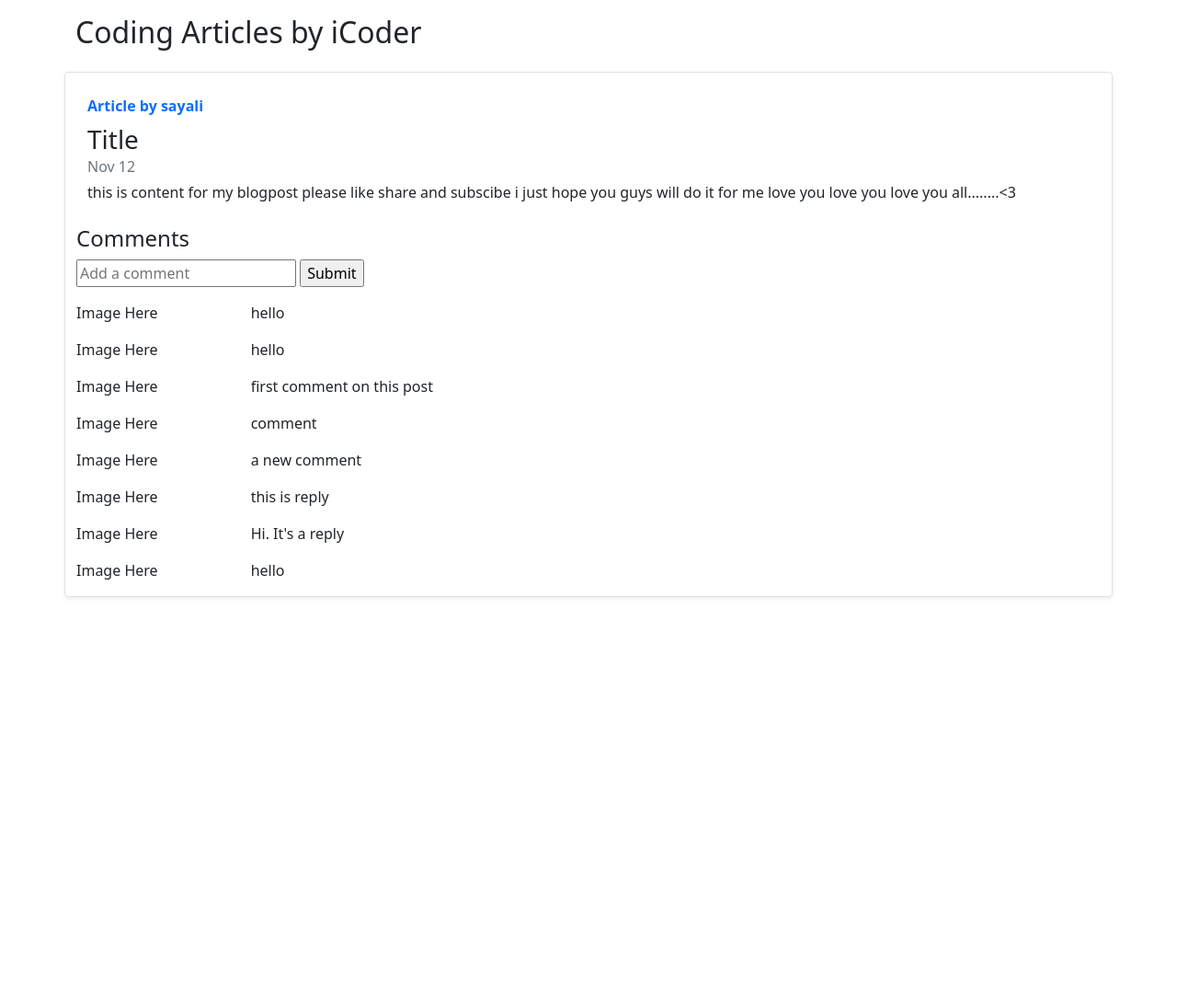
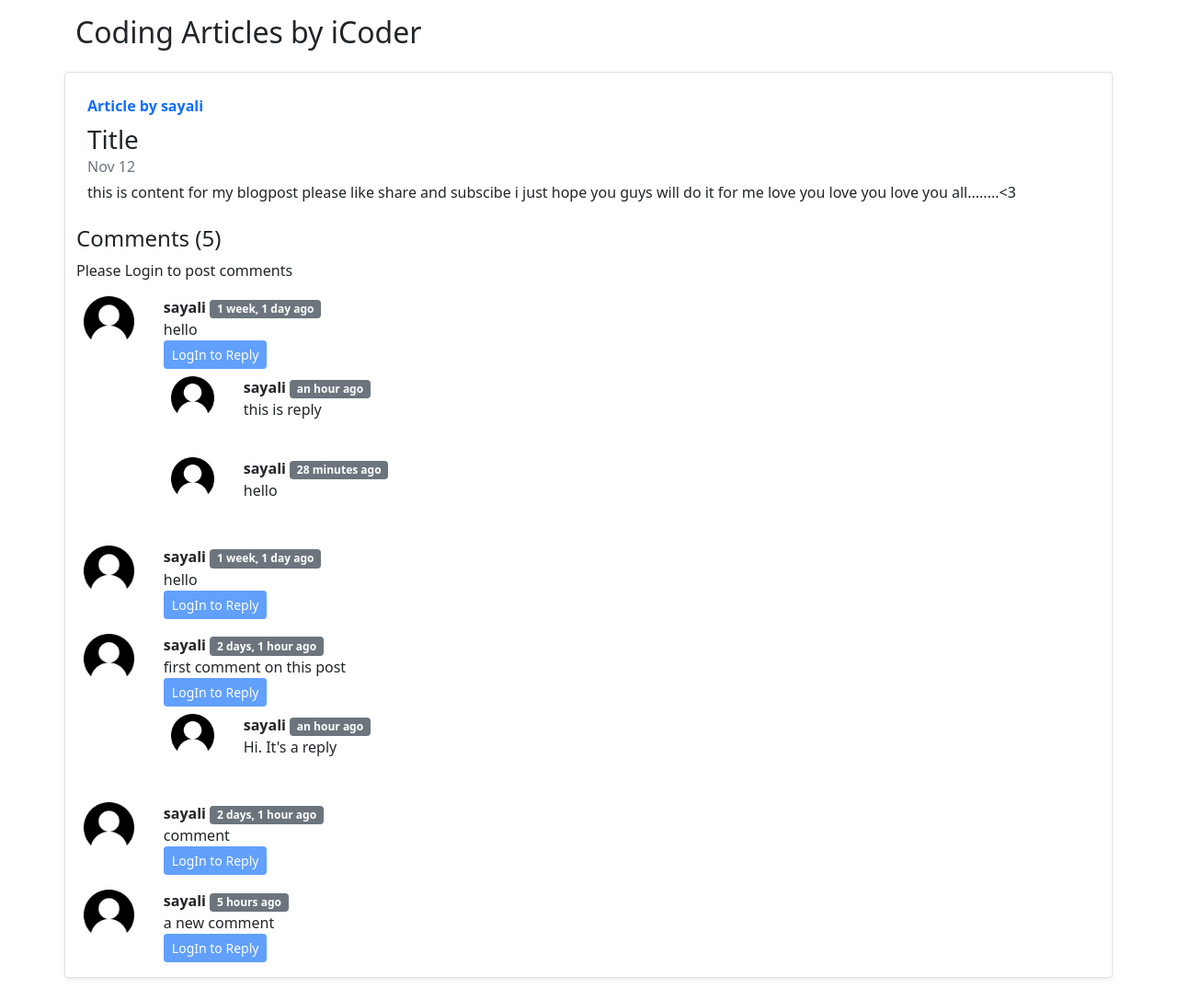
Before and after one commit to sayalibalasahebkatkar/Blog, a Django app: page /blog/title/ in a window 1280 px wide. Shown: the part 56-1143 px from the top of the page at 92% size. Before the commit the page ends 706 px from the top, so only its background shows below. Run offline with Django 4.2, Linux system fonts and the light colour scheme; data comes from the database, SQL or seed files in the repository; both versions use the stored data as it was after the commit; some libraries are stand-ins or nearby versions.

Commit message:
handle replies to comments

```diff
--- a/Templates/Blog/bloghome.html
+++ b/Templates/Blog/bloghome.html
@@ -12,7 +12,7 @@
 
         <div class="col p-4 d-flex flex-column position-static">
             <strong class="d-inline-block mb-2 text-primary">Article by {{post.author}}</strong>
-            <h3 class="mb-0">{{post.title}}</h3>
+            <h3 class="mb-0"> <a class="text-dark"  href="/blog/{{post.slug}}" >{{post.title}}</a></h3>
             <div class="mb-1 text-muted">Nov 12</div>
             <p class="card-text mb-auto">{{post.content | truncatechars:300}}</p>
             <div class="my-2">
--- a/Templates/Blog/blogpost.html
+++ b/Templates/Blog/blogpost.html
@@ -1,5 +1,6 @@
 {% extends 'base.html' %}
-
+{% load humanize %}
+{% load extras%}
 {% block title %} BlogHome {% endblock title %}
 {% block blogactive %} active {% endblock blogactive %}
 
@@ -17,17 +18,79 @@
 
         </div>
     <div class="container">
-        <h4>Comments</h4>
+        <h4>Comments ({{comment.count}})</h4>
+        {% if user.is_authenticated %}
         <form action="/blog/postComment" method="post">
             {% csrf_token %}
-            <input type="text" name="comment" placeholder="Add a comment" id="">
+
+            <div class="mb-3">
+                <input type="text" class="form-control" name="comment" placeholder="Add a comment" id="">
+                <input type="hidden" name="parentSno" value="">
+            </div>
             <input type="hidden" name="postsno" value="{{post.sno}}">
-            <input type="submit" value="Submit">
-        </form>
+
+            <button type="submit" class="btn btn-primary">Submit</button>
+
+          </form>
+        {% else %}
+        <p>Please Login to post comments</p>
+        {% endif %}
+
         {% for comment in comment%}
             <div class="row my-3">
-                <div class="col-md-2">Image Here</div>
-                <div class="col-md-10">{{comment.comment}}</div>
+                <div class="col-md-1">
+                    <img class="rounded px-2 w-100" src="/static/images/user.png" alt="">
+                </div>
+                <div class="col-md-11">
+                    <b>{{comment.user.username}} </b><span class="badge bg-secondary"> {{comment.Timestamp|naturaltime}}</span>
+                    <div>{{comment.comment}}</div>
+
+                    <div class="reply mx-0" >
+                        <div class="reply mx-0">
+                            {% if user.is_authenticated %}
+                                <button class="btn btn-primary btn-sm" type="button" data-bs-toggle="collapse" data-bs-target="#replybox{{comment.sno}}" aria-expanded="false" aria-controls="replybox{{comment.sno}}">
+                                  Reply
+                                </button>
+                              <div class="collapse my-2" id="replybox{{comment.sno}}">
+                                <div class="card card-body">
+                                    <form action="/blog/postComment" method="post">
+                                        {% csrf_token %}
+
+                                        <div class="mb-3">
+                                            <input type="text" class="form-control" name="comment" placeholder="Add a reply" id="">
+                                            <input type="hidden" name="parentSno" value="{{comment.sno}}">
+
+                                        </div>
+                                        <input type="hidden" name="postsno" value="{{post.sno}}">
+
+                                        <button type="submit" class="btn btn-primary">Submit</button>
+
+                                      </form>
+                                </div>
+                              </div>
+                              {% else %}
+                              <button class="btn btn-primary btn-sm" type="button" data-bs-toggle="collapse" data-bs-target="#replybox{{comment.sno}}" aria-expanded="false" aria-controls="replybox{{comment.sno}}" disabled>
+                                LogIn to Reply
+                              </button>
+                              {% endif %}
+                            <div class="replies">
+                                {% for reply in replyDict|get_val:comment.sno%}
+                                <div class="row my-2">
+                                    <div class="col-md-1">
+                                        <img class="rounded px-2 w-100" src="/static/images/user.png" alt="">
+                                    </div>
+                                    <div class="col-md-11">
+                                        <b>{{reply.user.username}} </b><span class="badge bg-secondary"> {{reply.Timestamp|naturaltime}}</span>
+                                        <div>{{reply.comment}}</div>
+                                    </div>
+                                </div>
+
+                                    <br>
+                                {% endfor %}
+                            </div>
+                        </div>
+                    </div>
+                </div>
             </div>
         {% endfor %}
 
--- a/Templates/base.html
+++ b/Templates/base.html
@@ -123,7 +123,9 @@
     </div>
   </div>
 </div>
-
+<script src="https://cdn.jsdelivr.net/npm/@popperjs/core@2.10.2/dist/umd/popper.min.js" integrity="sha384-7+zCNj/IqJ95wo16oMtfsKbZ9ccEh31eOz1HGyDuCQ6wgnyJNSYdrPa03rtR1zdB" crossorigin="anonymous"></script>
+<script src="https://cdn.jsdelivr.net/npm/bootstrap@5.1.3/dist/js/bootstrap.min.js" integrity="sha384-QJHtvGhmr9XOIpI6YVutG+2QOK9T+ZnN4kzFN1RtK3zEFEIsxhlmWl5/YESvpZ13" crossorigin="anonymous"></script>
+<script src="https://cdn.jsdelivr.net/npm/bootstrap@5.1.3/dist/js/bootstrap.bundle.min.js" integrity="sha384-ka7Sk0Gln4gmtz2MlQnikT1wXgYsOg+OMhuP+IlRH9sENBO0LRn5q+8nbTov4+1p" crossorigin="anonymous"></script>
   <script src="https://cdn.jsdelivr.net/npm/bootstrap@5.1.3/dist/js/bootstrap.bundle.min.js" integrity="sha384-ka7Sk0Gln4gmtz2MlQnikT1wXgYsOg+OMhuP+IlRH9sENBO0LRn5q+8nbTov4+1p" crossorigin="anonymous"></script>
   <script src="https://cdn.jsdelivr.net/npm/@popperjs/core@2.10.2/dist/umd/popper.min.js" integrity="sha384-7+zCNj/IqJ95wo16oMtfsKbZ9ccEh31eOz1HGyDuCQ6wgnyJNSYdrPa03rtR1zdB" crossorigin="anonymous"></script>
 <script src="https://cdn.jsdelivr.net/npm/bootstrap@5.1.3/dist/js/bootstrap.min.js" integrity="sha384-QJHtvGhmr9XOIpI6YVutG+2QOK9T+ZnN4kzFN1RtK3zEFEIsxhlmWl5/YESvpZ13" crossorigin="anonymous"></script>
--- a/blogapp/models.py
+++ b/blogapp/models.py
@@ -26,3 +26,6 @@ class BlogComment(models.Model):
     post=models.ForeignKey(Blog,on_delete=models.CASCADE)
     parent=models.ForeignKey('self',on_delete=models.CASCADE,null=True)
     Timestamp=models.DateTimeField(default=now)
+
+    def __str__(self) -> str:
+        return self.comment[0:10]+"... by "+self.user.username
--- /dev/null
+++ b/blogapp/templatetags/extras.py
@@ -0,0 +1,5 @@
+from django import template
+register=template.Library()
+@register.filter(name='get_val')
+def get_val(dict,key):
+    return dict.get(key)
--- a/blogapp/views.py
+++ b/blogapp/views.py
@@ -3,21 +3,30 @@ from django.http import HttpResponse
 from django.shortcuts import redirect, render
 from blogapp.models import Blog,BlogComment
 from django.contrib import messages
+from blogapp.templatetags import extras
 
 # Create your views here.
 def bloghome(request):
     allpost=Blog.objects.all()
     context={'allpost':allpost}
-    # print(allpost[0].title)
+    # print()
     return render(request,'blog/bloghome.html',context)
 
 
 
 def blogpost(request,slug):
     post=Blog.objects.filter(slug=slug).first()
-    comment=BlogComment.objects.filter(post=post)
-    context={'post':post,'comment':comment}
-    print('slug')
+    comment=BlogComment.objects.filter(post=post,parent=None)
+    replies=BlogComment.objects.filter(post=post).exclude(parent=None)
+
+    replyDict={}
+    for reply in replies:
+        if reply.parent.sno not in replyDict.keys():
+            replyDict[reply.parent.sno]=[reply]
+        else:
+            replyDict[reply.parent.sno].append(reply)
+    print(replyDict)
+    context={'post':post,'comment':comment,'user':request.user,'replyDict':replyDict}
     return render(request,'blog/blogpost.html',context)
 
 
@@ -26,8 +35,16 @@ def postComment(request):
         comment=request.POST.get('comment')
         user=request.user
         postsno=request.POST.get('postsno')
+        parentSno=request.POST.get('parentSno')
         post=Blog.objects.get(sno=postsno)
-        comment=BlogComment(comment=comment,user=user,post=post)
-        comment.save()
-        messages.success(request,'Your comment has been set successfully')
+        if parentSno=="":
+            comment=BlogComment(comment=comment,user=user,post=post)
+            comment.save()
+            messages.success(request,'Your comment has been set successfully')
+        else:
+            parent=BlogComment.objects.get(sno=parentSno)
+            comment=BlogComment(comment=comment,user=user,post=post,parent=parent)
+            comment.save()
+            messages.success(request,'Your reply has been set successfully')
+
     return redirect(f'/blog/{post.slug}')
```
Also changed, not shown: blog/settings.py (+7 -1 lines), Static/images/user.png (added), blogapp/templatetags/__init__.py (added), db.sqlite3.
